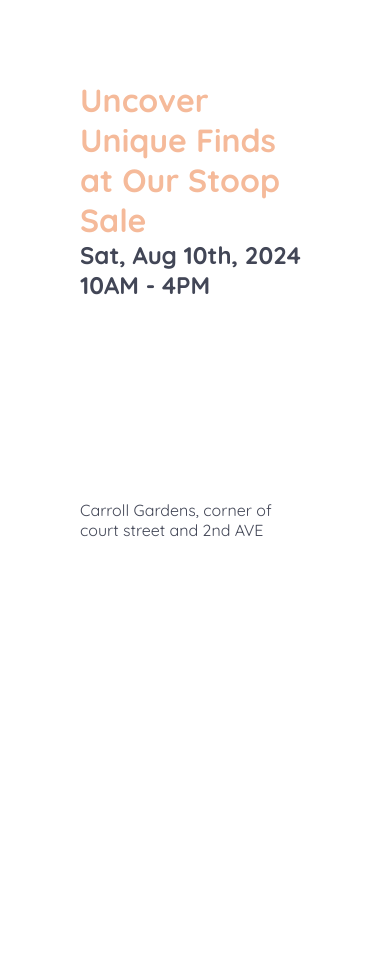
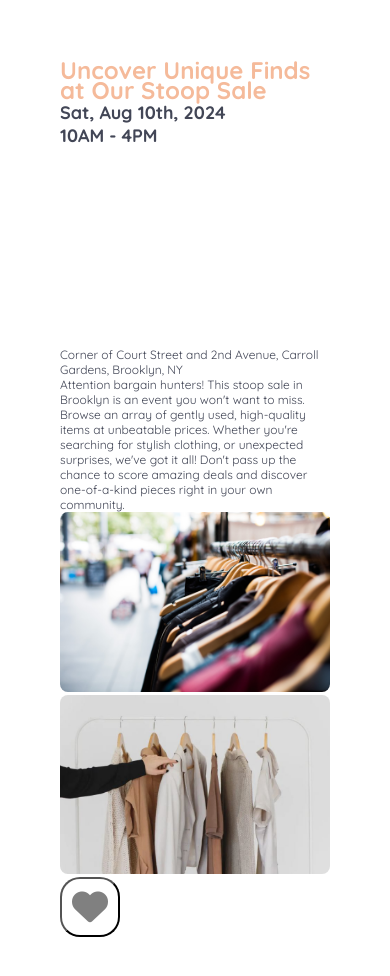
Before and after one commit to Tammyhi/stoop-sale-invite-site, a plain HTML site: page index.html in a window 390 px wide. Before the commit the page ends 844 px from the top, so only its background shows below. Drawn offline with Linux system fonts and the light colour scheme; some packages are replaced by stand-ins of ours.

Commit message:
Add images, description, and like button

```diff
--- a/index.css
+++ b/index.css
@@ -13,23 +13,49 @@
     --primary-color: #424656;
     --secondary-color: #;
     --accent-color: #F5BA9A;
+    --heart-color: #dbd3d9;
 }
 
-
+/* Set default color, font-size, and other properties */
 html{
     color: var(--primary-color);
-    margin: 5em 5em;
-    font-size: 16px;
+    margin: 5rem 5rem;
+    font-size: 12px;
     font-family: 'Quicksand', system-ui, -apple-system, BlinkMacSystemFont, 'Segoe UI', Roboto, Oxygen, Ubuntu, Cantarell, 'Open Sans', 'Helvetica Neue', sans-serif
 }
 
 h1{
     color: var(--accent-color);
     font-size: 2rem;
-    font-family: 'Quicksand', 'Gill Sans', 'Gill Sans MT', Calibri, 'Trebuchet MS', sans-serif;
+    line-height: 1.7rem;
+    font-weight: bold;
 }
 
+.responsive-img{
+    height: auto;
+    width: 100%;
+    border-radius: 8px;
+}
+
+/* Set size of Google Map display*/
 #map{
     width: 100%;
     height: 200px;
 }
+
+button{
+    background: transparent;
+    height: 5rem;
+    width: 5rem;
+    color: grey;
+    border-radius: 20px;
+    display: flex;
+    align-items: center;
+    justify-content: center;
+}
+i{
+    font-size: 3rem;
+}
+button:hover{
+    cursor: pointer;
+}
--- a/index.html
+++ b/index.html
@@ -21,7 +21,21 @@
     >
       <div id="map"></div>
     </a>
-    <p>Carroll Gardens, corner of court street and 2nd AVE</p>
+    <p>Corner of Court Street and 2nd Avenue, Carroll Gardens, Brooklyn, NY</p>
+    <p>
+      Attention bargain hunters! This stoop sale in Brooklyn is an event you
+      won't want to miss. Browse an array of gently used, high-quality items at
+      unbeatable prices. Whether you're searching for stylish clothing, or
+      unexpected surprises, we've got it all! Don't pass up the chance to score
+      amazing deals and discover one-of-a-kind pieces right in your own
+      community.
+    </p>
+    <img class="responsive-img" src="hangers.jpg" alt="hangers of clothes" />
+    <img class="responsive-img" src="clothes.JPG" alt="rack of clothes" />
+    <button onclick="toggleLike()" id="heart-btn" class="btn"><i class="fa-solid fa-heart"></i></i></button>
+
+    <!-- Scripts below -->
+    <script src="https://kit.fontawesome.com/d6f5b3e8a3.js" crossorigin="anonymous"></script>
     <script>
       ((g) => {
         var h,
@@ -60,8 +74,6 @@
       })({
         key: "AIzaSyB92fiLb4TeBfUyIEiA3TRZmt3gS07uZvA",
         v: "weekly",
-        // Use the 'v' parameter to indicate the version to use (weekly, beta, alpha, etc.).
-        // Add other bootstrap parameters as needed, using camel case.
       });
     </script>
     <script src="index.js"></script>
--- a/index.js
+++ b/index.js
@@ -1,4 +1,17 @@
-// Initialize and add the map
+// Code for Like Button
+let heartbtn = document.getElementById("heart-btn");
+function toggleLike(){
+    if(heartbtn.style.color == "grey"){
+        heartbtn.style.color = "red";
+    }
+    else{
+        heartbtn.style.color = "grey";
+    }
+    // <i class="fa-solid fa-heart" style="color: #d80ea5;"></i>
+}
+
+
+// Code for Google Map API
 let map;
 
 async function initMap() {
```
Also changed, not shown: clothes.JPG (added), hangers.jpg (added), small_hangers.jpg (added).
